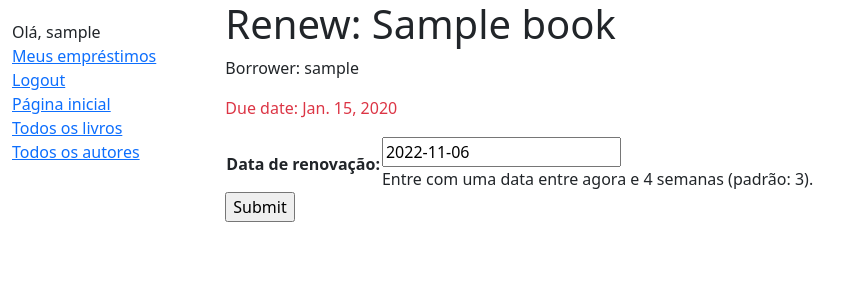
After one commit to odiegofarias/local-library, a Django app: page /catalogo/book/00000000-0000-0000-0000-000000000001/renew/ in a window 1280 px wide. The commit adds this page. Shown: the top 300 px of the page, without its empty margins (0-864 px from the left). Run offline with Django 4.2, Linux system fonts and the light colour scheme; a user stored in the database is signed in; tables that the repository leaves empty hold one stand-in row (values such as "Sample post").

Commit message:
Criada view, template e form de renovação de livros

```diff
--- /dev/null
+++ b/catalogo/forms.py
@@ -0,0 +1,25 @@
+import datetime
+from django.forms import ModelForm
+from django import forms
+from django.core.exceptions import ValidationError
+
+from catalogo.models import BookInstance
+
+
+class RenewBookForm(forms.ModelForm):
+    class Meta:
+        model = BookInstance
+        fields = ['due_back']
+        labels = {'due_back': 'Data de renovação'}
+        help_texts = {'due_back': 'Entre com uma data entre agora e 4 semanas (padrão: 3). '}
+
+    def clean_due_back(self):
+        data = self.cleaned_data['due_back']
+
+        if data < datetime.date.today():
+            raise ValidationError('Data inválida - A renovação está no passado')
+
+        if data > datetime.date.today() + datetime.timedelta(weeks=4):
+            raise ValidationError('Data Inválida - Data de renovação maior do que 4 semanas')
+
+        return data
--- /dev/null
+++ b/catalogo/templates/catalogo/book_renew_librarian.html
@@ -0,0 +1,19 @@
+{% extends 'base_generic.html' %}
+
+{% block content %}
+
+    <h1>Renew: {{ book_instance.book.title }}</h1>
+    <p>Borrower: {{ book_instance.borrower }}</p>
+    <p {% if book_instance.is_overdue %}class="text-danger"{% endif %}>
+        Due date: {{ book_instance.due_back }}
+    </p>
+
+    <form action="" method="POST">
+        {% csrf_token %}
+        <table>
+            {{ form.as_table }}
+        </table>
+        <input type="submit" value="Submit">
+    </form>
+
+{% endblock content %}
--- a/catalogo/templates/catalogo/bookinstance_list_borrowed_user.html
+++ b/catalogo/templates/catalogo/bookinstance_list_borrowed_user.html
@@ -11,6 +11,9 @@
                     <a href="{% url 'catalogo:book_detail' bookinst.book.pk %}">
                         {{ bookinst.book.title }}
                     </a>({{ bookinst.due_back }})
+                    {% if perms.catalogo.can_mark_returned %}
+                        <a href="{% url 'catalogo:renew_book_librarian' bookinst.id %}">Renovar</a>
+                    {% endif %}
                 </li>
             {% endfor %}
         </ul>
--- a/catalogo/urls.py
+++ b/catalogo/urls.py
@@ -11,4 +11,5 @@ urlpatterns = [
     path('authors/', views.AuthorsList.as_view(), name="authors"),
     path('authors/<int:pk>', views.AuthorsDetail.as_view(), name="author_detail"),
     path('mybooks/', views.livro_emprestado, name='my_borrowed'),
+    path('book/<uuid:pk>/renew/', views.renew_book_librarian, name='renew_book_librarian'),
 ]
--- a/catalogo/views.py
+++ b/catalogo/views.py
@@ -1,9 +1,12 @@
-from django.shortcuts import get_object_or_404, render
+from django.shortcuts import get_object_or_404, redirect, render
 from .models import *
 from django.views import generic
 from django.contrib.auth.decorators import login_required
 from django.contrib.auth.mixins import LoginRequiredMixin, PermissionRequiredMixin
 from django.contrib.admin.views.decorators import staff_member_required
+import datetime
+from catalogo.forms import RenewBookForm
+from django.contrib.auth.decorators import permission_required
 
 
 @login_required(login_url="login", redirect_field_name="next")
@@ -119,3 +122,28 @@ def livro_emprestado(request):
 
 class TodosEmprestimosView(PermissionRequiredMixin, generic.ListView):
     permission_required = 'catalogo'
+
+
+@permission_required('catalogo.can_mark_returned')
+def renew_book_librarian(request, pk):
+    book_instance = BookInstance.objects.get(pk=pk)
+
+    if request.method == "POST":
+        form = RenewBookForm(request.POST)
+
+        if form.is_valid():
+            book_instance.due_back = form.cleaned_data['due_back']
+            book_instance.save()
+
+            return redirect('catalogo:my_borrowed')
+
+    else:
+        proposed_renewal_date = datetime.date.today() + datetime.timedelta(weeks=3)
+        form = RenewBookForm(initial={'due_back': proposed_renewal_date})
+
+    context = {
+        'form': form,
+        'book_instance': book_instance
+    }
+
+    return render(request, 'catalogo/book_renew_librarian.html', context)
```
